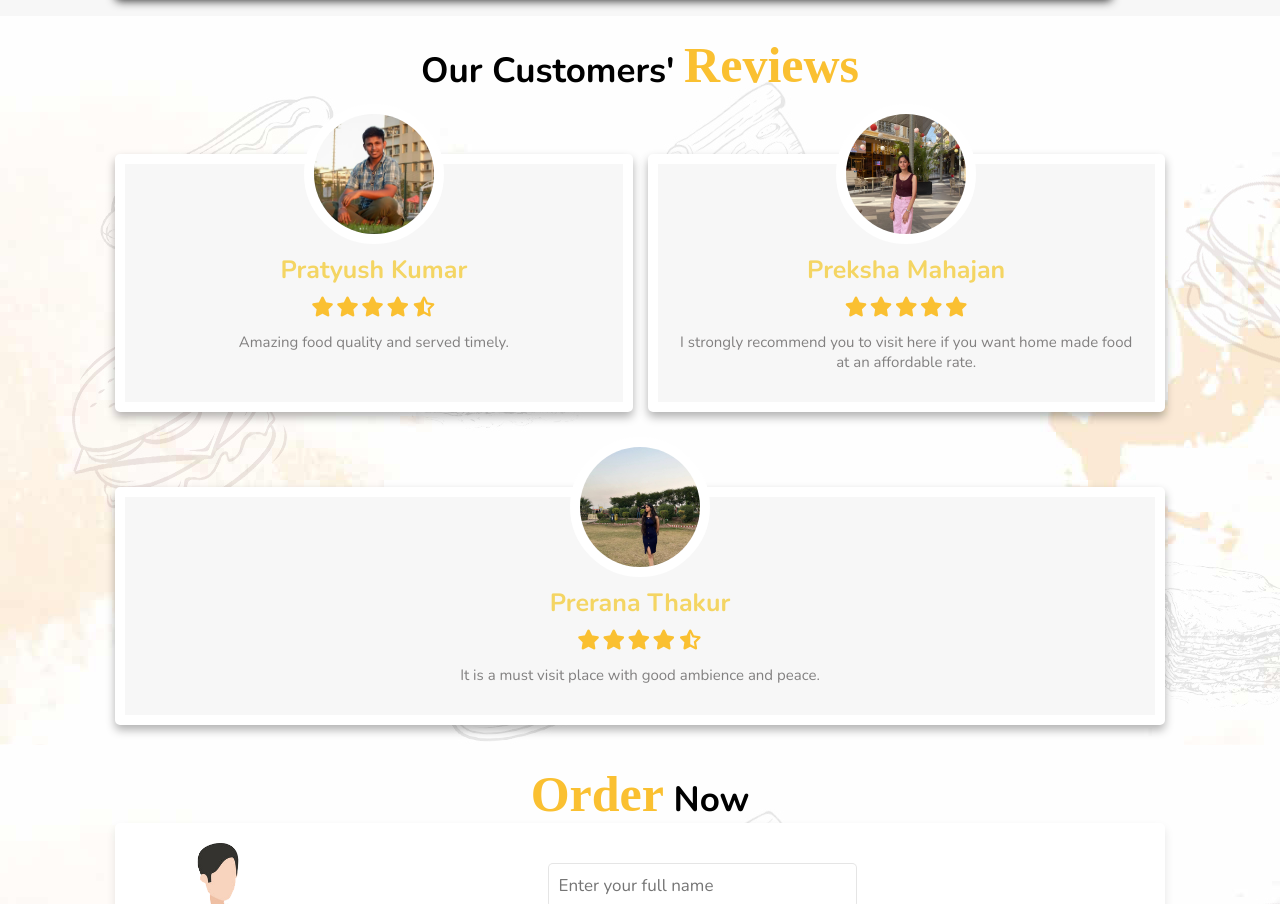
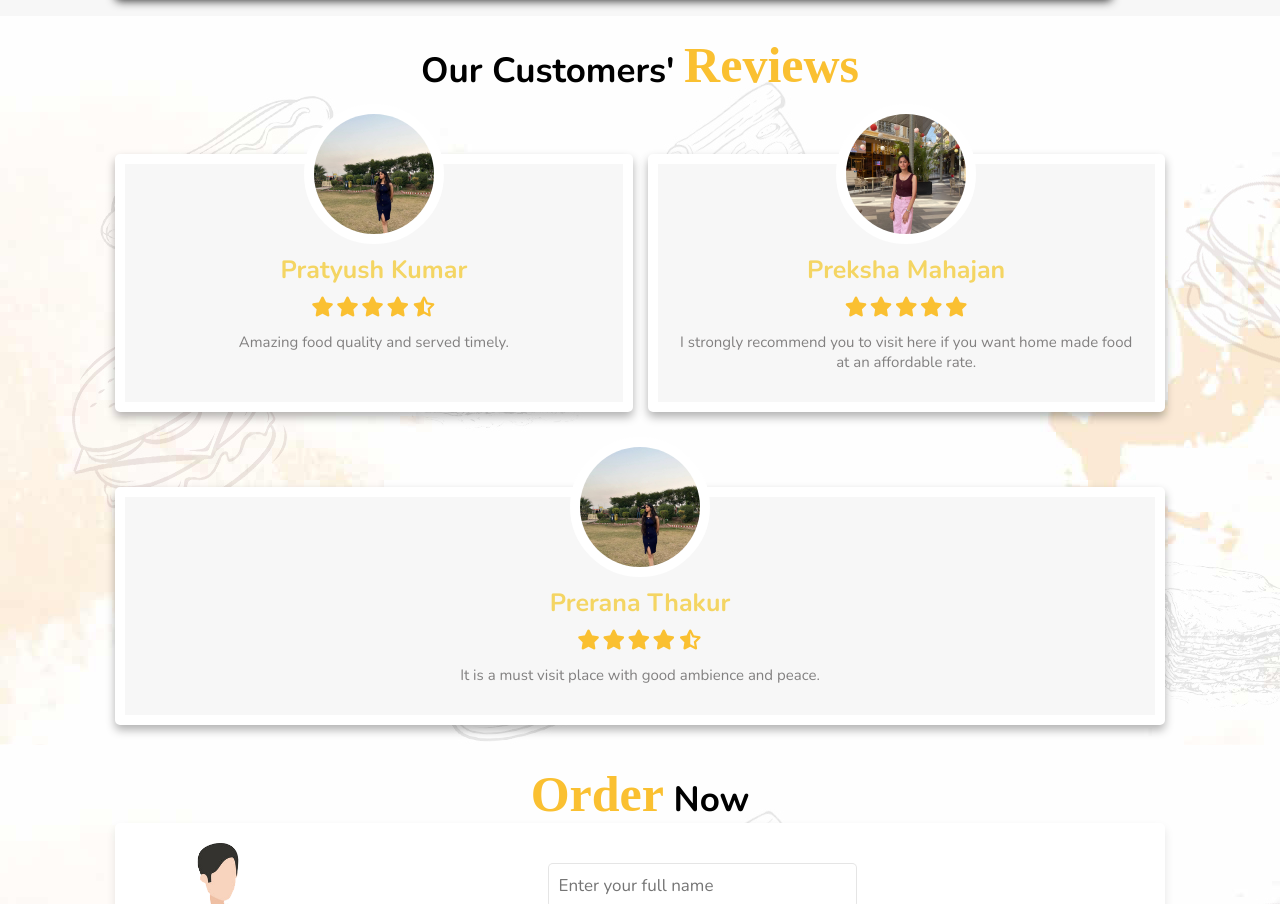
Before and after one commit to MahajanPreksha/Exit-Plug-In, a plain HTML site: page index.html in a window 1280 px wide. Shown: the part 5227-6131 px from the top of the page. Drawn offline with nearby package versions, Linux system fonts and the light colour scheme.

Commit message:
Update index.html

```diff
--- a/index.html
+++ b/index.html
@@ -324,7 +324,7 @@
 
     <div class="box-container">
         <div class="box">
-            <img src="image\Screenshot_1.jpg" alt="">
+            <img src="image/WhatsApp Image 2023-05-25 at 9.34.11 AM.jpeg" alt="">
             <h3>Pratyush Kumar</h3>
             <div class="stars">
                 <i class="fa-solid fa-star"></i>
```
